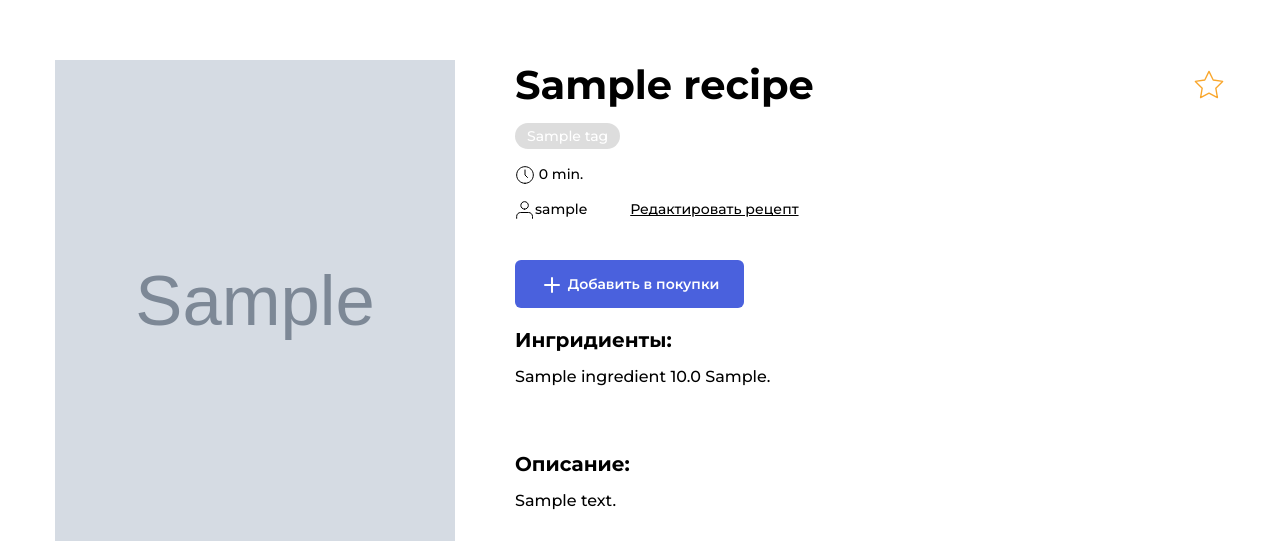
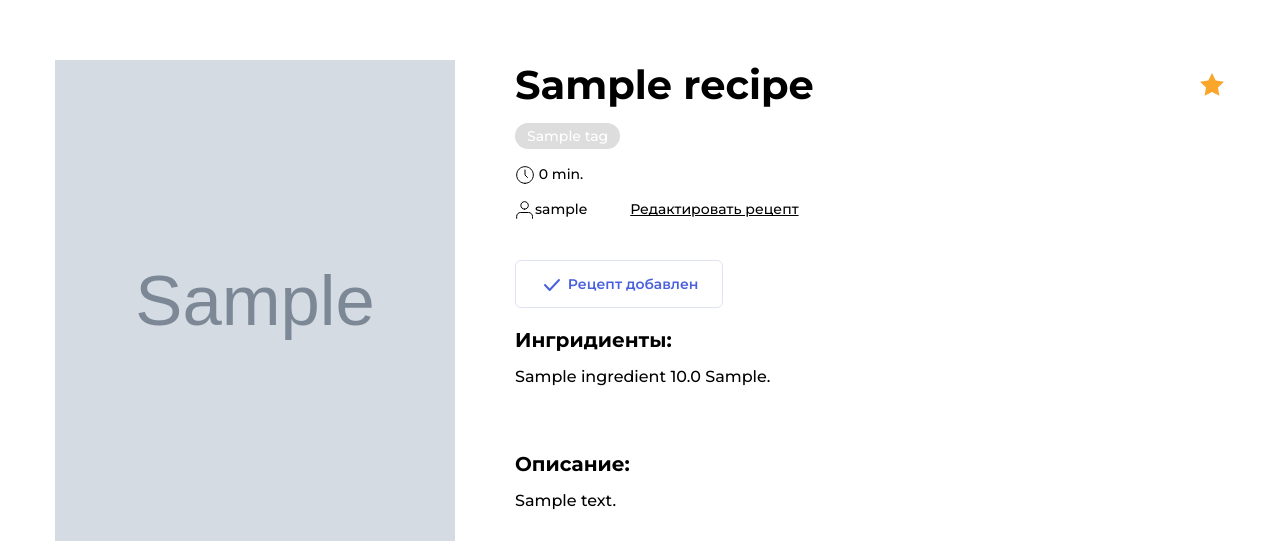
Before and after one commit to YauheniKr/foodgram-project, a Django app: page /detail/1/ in a window 1280 px wide. Shown: the part 90-638 px from the top of the page. Run offline with Django 3.2, Linux system fonts and the light colour scheme; a user stored in the database is signed in; tables that the repository leaves empty hold one stand-in row (values such as "Sample post"); grey boxes marked "Sample" are stand-in pictures; some libraries are stand-ins or nearby versions.

Commit message:
убрал отображение кнопок добавления в избранное, в покупку, подписку синхронизировал состояние кнопки добавления в избранное на всех страницах синхронизировал состояние кнопки добавления в покупки на всех страницах

```diff
--- a/foodgram_project/settings.py
+++ b/foodgram_project/settings.py
@@ -113,6 +113,7 @@ USE_TZ = True
 
 STATIC_URL = '/static/'
 STATIC_ROOT = str(BASE_DIR.joinpath('static'))
+STATICFILES_DIRS = (str(BASE_DIR.joinpath('staticfiles')),)
 
 MEDIA_URL = '/media/'
 MEDIA_ROOT = str(BASE_DIR.joinpath('media'))
--- a/templates/includes/favorites_button.html
+++ b/templates/includes/favorites_button.html
@@ -1,5 +1,6 @@
 {% load user_filter %}
 
+{% if user.is_authenticated %}
     {% if not recipe|is_favored_by:user %}
       <button class="button button_style_none" name="favorites" data-out>
         <span class="icon-favorite {% if big %}icon-favorite_big{% endif %}"></span>
@@ -13,3 +14,4 @@
     {% if big %}
       <div class="single-card__favorite-tooltip tooltip">Добавить в избранное</div>
     {% endif %}
+{% endif %}
--- /dev/null
+++ b/templates/includes/purchase_button.html
@@ -0,0 +1,13 @@
+{% load user_filter %}
+
+{% if user.is_authenticated %}
+  {% if user.is_authenticated and recipe|is_in_shop_list_of:user %}
+    <button class="button button_style_light-blue-outline" name="purchases">
+      <span class="icon-check button__icon"></span> Рецепт добавлен
+    </button>
+  {% else %}
+    <button class="button button_style_light-blue" name="purchases" data-out>
+      <span class="icon-plus button__icon"></span>Добавить в покупки
+    </button>
+  {% endif %}
+{% endif %}
--- a/templates/myFollow.html
+++ b/templates/myFollow.html
@@ -17,8 +17,8 @@
 {% block content %}
     {% for author in authors %}
         {% include 'includes/card_small.html' with author=author %}
+    {% endfor %}
         {% include 'includes/pagination.html' %}
-    {% endfor %}
 {% endblock %}
 {% block js %}
     <script src="{% static './js/config/config.js' %}"></script>
--- a/templates/singlePage.html
+++ b/templates/singlePage.html
@@ -15,11 +15,13 @@
         <div class="single-card__info">
             <div class="single-card__header-info">
                 <h1 class="single-card__title">{{ recipe.title }}</h1>
+                {% if user.is_authenticated %}
                     <div class="single-card__favorite">
                         {% csrf_token %}
-                    <button class="button button_style_none" name="favorites" data-out><span class="icon-favorite icon-favorite_big"></span></button>
+                        {% include 'includes/favorites_button.html' %}
                         <div class="single-card__favorite-tooltip tooltip">Добавить в избранное</div>
                     </div>
+                {% endif %}
             </div>
             <ul class="single-card__items">
                  {% for tag in recipe.tags.all %}
@@ -35,12 +37,17 @@
                     {% endif %}
                 </ul>
             </div>
+            {% if user.is_authenticated %}
                 <ul class="single-card__items">
-                <li class="single-card__item"><button class="button button_style_blue" name="purchases" data-out><span class="icon-plus"></span> Добавить в покупки</button></li>
+                    <li class="single-card__item">
+                        {% include 'includes/purchase_button.html' %}
+                    </li>
                     {% if request.user != recipe.author %}
-                    {% csrf_token %}<li class="single-card__item"><button class="button button_style_light-blue button_size_subscribe" name="subscribe" data-out>Подписаться на автора</button></li>
+                        {% csrf_token %}
+                        <li class="single-card__item"><button class="button button_style_light-blue button_size_subscribe" name="subscribe" data-out>Подписаться на автора</button></li>
                     {% endif %}
                 </ul>
+            {% endif %}
             <div class="single-card__section">
                 <h3 class="single-card__section-title">Ингридиенты:</h3>
                 <div class="single-card__items single-card__items_column">
```
Also changed, not shown: templates/includes/example_content.html (+1 -11 lines), templates/includes/follow_button.html (added). Lines whose indentation alone changed are shown as unchanged.
